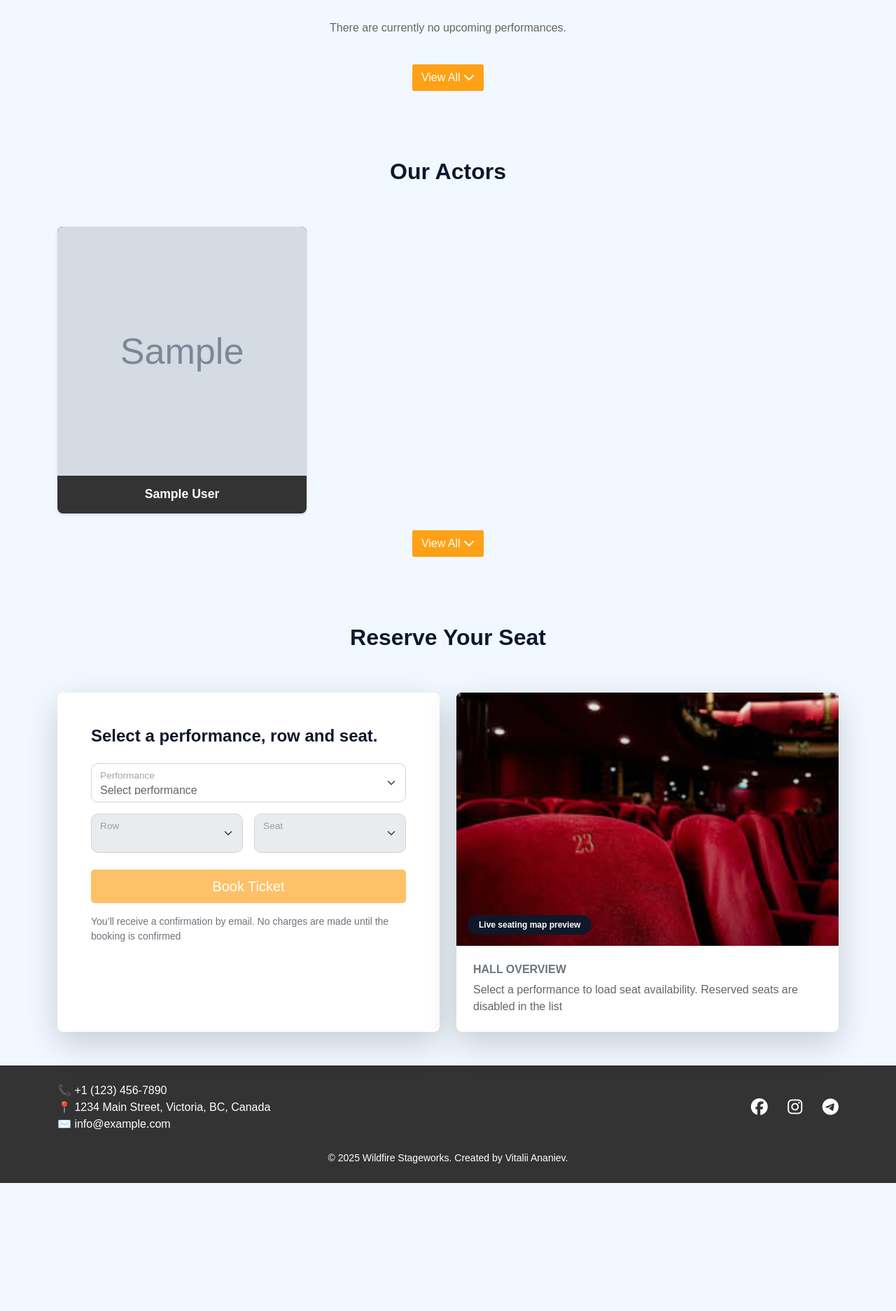
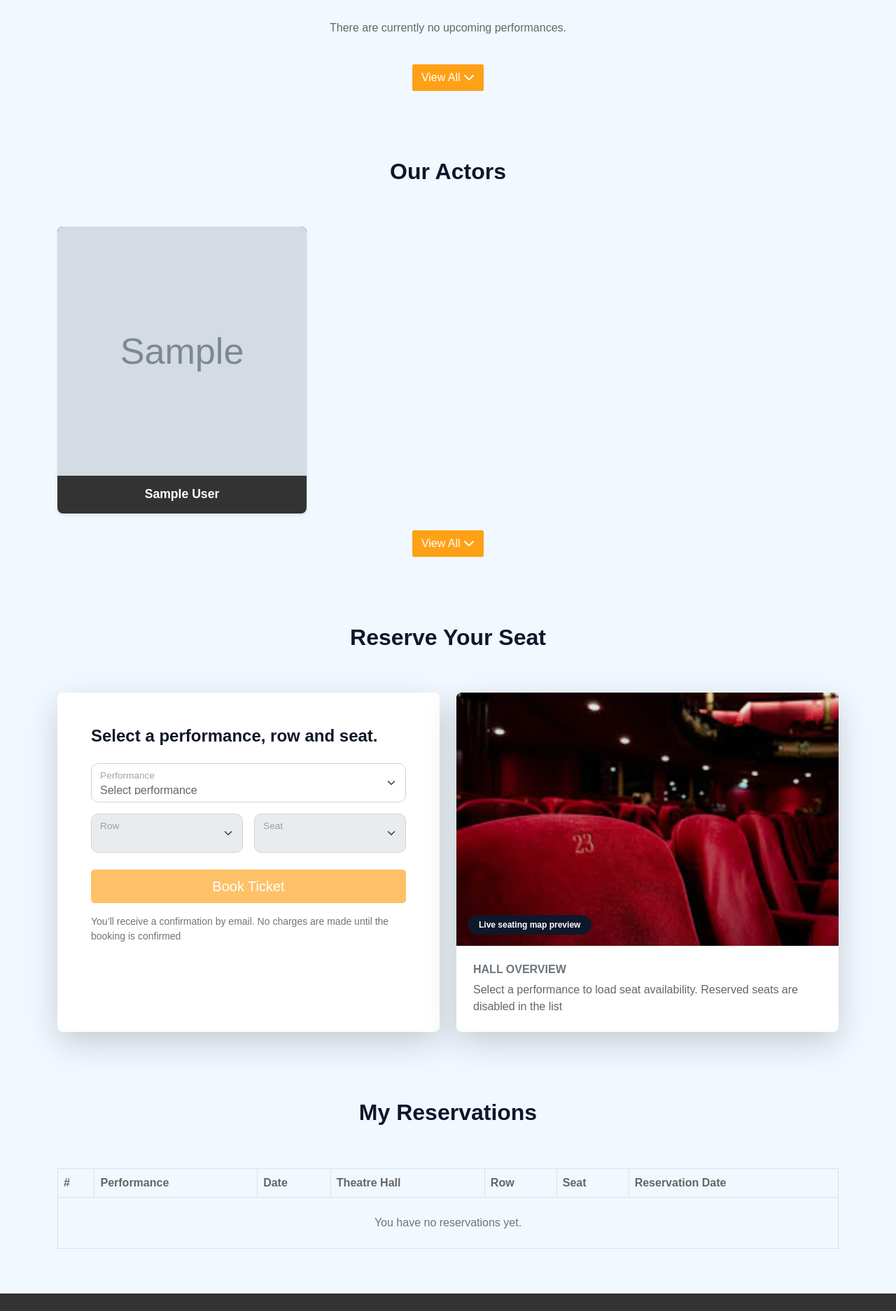
Before and after one commit to Ananiev-Vitalii/API-service-for-the-theater, a Django app: page / in a window 1280 px wide. Shown: the part 1400-3274 px from the top of the page at 70% size. Before the commit the page ends 3091 px from the top, so only its background shows below. Run offline with Django 5.2, Linux system fonts and the light colour scheme; tables that the repository leaves empty hold one stand-in row (values such as "Sample post"); grey boxes marked "Sample" are stand-in pictures; lists and menus that the app fills with data are empty; some libraries are stand-ins or nearby versions.

Commit message:
- feat(HomePageListView): add `my_tickets` in `get_context_data` to display reserved tickets for the logged-in user - feat(MyReservationsPartialView): add login-required ListView to dynamically render current user’s reservations (`includes/reservations_rows.html`) with optimized queryset (filter by user, select\_related, ordered by latest)

```diff
--- a/static/js/booking.js
+++ b/static/js/booking.js
@@ -41,6 +41,17 @@ export function initBookingForm() {
   if (!form || !perfSelect || !rowSelect || !seatSelect || !alertBox) return;
 
   let rowsCount = 0, seatsPerRow = 0, taken = [];
+
+  // --- helper: refresh "My Reservations" table after success ---
+  function refreshMyReservations() {
+    const tbody = document.getElementById('my-reservations-body');
+    const url = tbody?.dataset?.url;
+    if (!tbody || !url) return;
+    fetch(url, { headers: { 'X-Requested-With': 'XMLHttpRequest' } })
+      .then(r => r.ok ? r.text() : Promise.reject(r))
+      .then(html => { tbody.innerHTML = html; })
+      .catch(() => {});
+  }
 
   // ---- helpers (UI) ----
   function hideAlert() {
@@ -260,6 +271,7 @@ export function initBookingForm() {
         if (perfSelect.value) {
           loadHallData(perfSelect.value, { keepAlert: true, autoSwitch: true });
         }
+        refreshMyReservations();
       } else {
         const msg = pickMessage(payload) || 'Please fix the form errors and try again.';
         showAlert('error', msg);
--- a/templates/includes/navbar.html
+++ b/templates/includes/navbar.html
@@ -17,6 +17,7 @@
       <ul class="navbar-nav ms-auto">
         <li class="nav-item"><a class="nav-link" href="#home">Home</a></li>
         <li class="nav-item"><a class="nav-link" href="#ticket-purchase">Book Seat</a></li>
+        <li class="nav-item"><a class="nav-link" href="#my-reservations">My Reservations</a></li>
         <li class="nav-item"><a class="nav-link" href="#about">About us</a></li>
         <li class="nav-item"><a class="nav-link" href="#performances">Performances</a></li>
         <li class="nav-item"><a class="nav-link" href="#actors">Actors</a></li>
--- a/templates/theater/home.html
+++ b/templates/theater/home.html
@@ -76,6 +76,7 @@ Wildfire Stageworks
   </div>
 </section>
 
+
 <!-- Reserve Your Seat -->
 <section id="ticket-purchase" class="py-5 booking-section">
   <div class="container">
@@ -147,6 +148,55 @@ Wildfire Stageworks
   </div>
 </section>
 
+<!-- My Reservations -->
+<section id="my-reservations" class="py-5">
+  <div class="container">
+    <h2 class="section-title">My Reservations</h2>
+
+    <div class="table-responsive">
+      <table class="table table-bordered table-hover align-middle">
+        <thead class="thead-light">
+          <tr>
+            <th>#</th>
+            <th>Performance</th>
+            <th>Date</th>
+            <th>Theatre Hall</th>
+            <th>Row</th>
+            <th>Seat</th>
+            <th>Reservation Date</th>
+          </tr>
+        </thead>
+        <tbody id="my-reservations-body" data-url="{% url 'ajax:reservations-my' %}">
+          {% if my_tickets %}
+            {% for t in my_tickets %}
+              <tr>
+                <td>{{ forloop.counter }}</td>
+                <td>{{ t.performance.play.title }}</td>
+                <td>{{ t.performance.show_time|date:"Y-m-d H:i" }}</td>
+                <td>{{ t.performance.theatre_hall.name }}</td>
+                <td>{{ t.row }}</td>
+                <td>{{ t.seat }}</td>
+                <td>{{ t.reservation.created_at|date:"Y-m-d H:i" }}</td>
+              </tr>
+            {% empty %}
+              <tr>
+                <td colspan="7" class="text-center text-muted py-4">
+                  You have no reservations yet.
+                </td>
+              </tr>
+            {% endfor %}
+          {% else %}
+            <tr>
+              <td colspan="7" class="text-center text-muted py-4">
+                You have no reservations yet.
+              </td>
+            </tr>
+          {% endif %}
+        </tbody>
+      </table>
+    </div>
+  </div>
+</section>
 {% endblock content %}
 
 {% block js %}
--- a/theater/ajax_urls.py
+++ b/theater/ajax_urls.py
@@ -3,6 +3,7 @@ from theater.utils import ajax_only
 from theater.views import (
     PerformanceBaseListView,
     ActorsListView,
+    MyReservationsPartialView
 )
 
 app_name = "ajax"
@@ -22,4 +23,5 @@ urlpatterns = [
         "actors/all/", ajax_only(ActorsListView.as_view(limit=None)), name="actors-all"
     ),
     path("actors/top/", ajax_only(ActorsListView.as_view(limit=3)), name="actors-top"),
+    path("reservations/my/", ajax_only(MyReservationsPartialView.as_view()), name="reservations-my"),
 ]
--- a/theater/views.py
+++ b/theater/views.py
@@ -2,11 +2,12 @@ from django.views import generic
 from django.utils import timezone
 from django.db.models import QuerySet
 from django.http import JsonResponse, HttpRequest
-from django.shortcuts import get_object_or_404
+from django.shortcuts import get_object_or_404, render
 from django.views.generic.edit import FormMixin
 from django.db import IntegrityError, transaction
 from django.views.decorators.http import require_GET
 from django.contrib.auth.views import redirect_to_login
+from django.contrib.auth.mixins import LoginRequiredMixin
 
 from theater.utils import ajax_only
 from theater.forms import TicketForm
@@ -57,6 +58,19 @@ class PerformanceBaseListView(generic.ListView):
         return queryset if self.limit is None else queryset[: self.limit]
 
 
+class MyReservationsPartialView(LoginRequiredMixin, generic.ListView):
+    template_name = "includes/reservations_rows.html"
+    context_object_name = "my_tickets"
+
+    def get_queryset(self):
+        return (
+            Ticket.objects
+            .filter(reservation__user=self.request.user)
+            .select_related("performance__play", "performance__theatre_hall", "reservation")
+            .order_by("-reservation__created_at")
+        )
+
+
 # Main
 class HomePageListView(FormMixin, PerformanceBaseListView):
     template_name = "theater/home.html"
@@ -70,6 +84,18 @@ class HomePageListView(FormMixin, PerformanceBaseListView):
     def get_context_data(self, **kwargs):
         context = super().get_context_data(**kwargs)
         context["actors"] = Actor.objects.all().order_by("last_name")[:3]
+        if self.request.user.is_authenticated:
+            context["my_tickets"] = (
+                Ticket.objects.filter(reservation__user=self.request.user)
+                .select_related(
+                    "reservation",
+                    "performance__play",
+                    "performance__theatre_hall",
+                )
+                .order_by("-reservation__created_at", "-id")
+            )
+        else:
+            context["my_tickets"] = None
         return context
 
     def post(self, request, *args, **kwargs):
```
Also changed, not shown: templates/includes/reservations_rows.html (added, +15 -0 lines).
